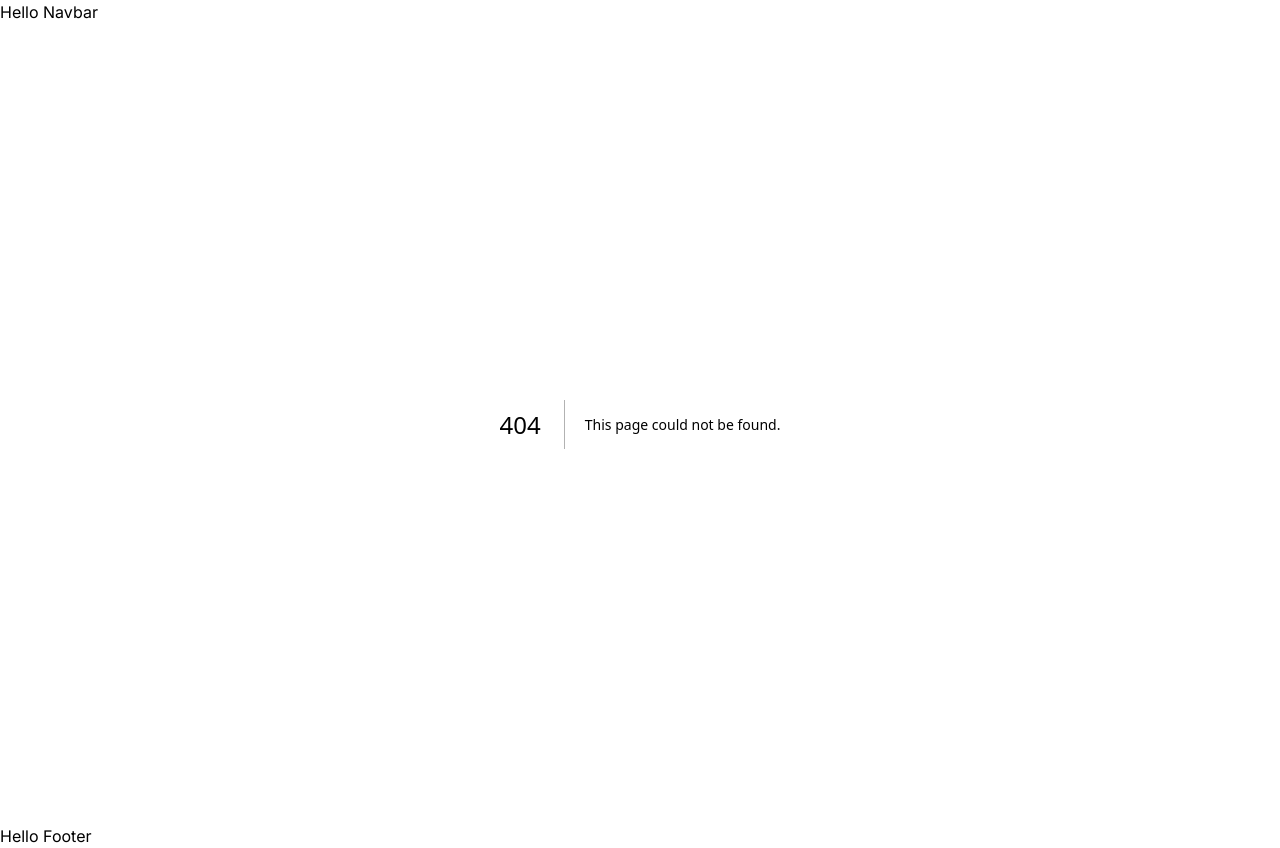
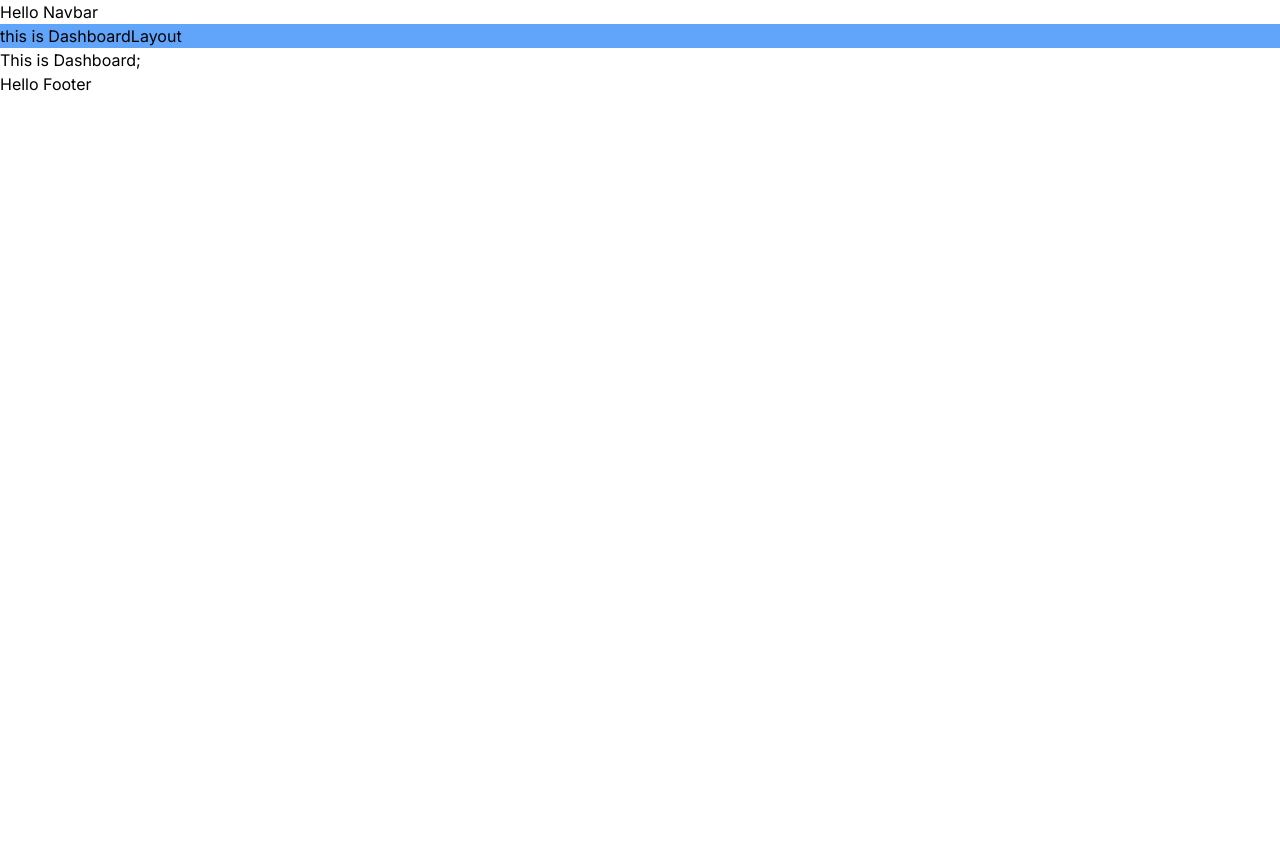
Before and after one commit to thamidtuhin74/learn-nextJS, a Next.js app: page /dashboard in a window 1280 px wide. Before the commit this address had no page. After the commit the page ends 800 px from the top, so only its background shows below. Built offline with nearby package versions, Linux system fonts and the light colour scheme.

Commit message:
adding new route , nested route & add a dashboard layout in dashbord route

```diff
--- /dev/null
+++ b/src/app/about/page.tsx
@@ -0,0 +1,11 @@
+import React from 'react';
+
+const AboutPage = () => {
+    return (
+        <div>
+            this is about page
+        </div>
+    );
+};
+
+export default AboutPage;
--- /dev/null
+++ b/src/app/dashboard/add-product/page.tsx
@@ -0,0 +1,11 @@
+import React from 'react';
+
+const AddProductPage = () => {
+    return (
+        <div>
+            Add a new product
+        </div>
+    );
+};
+
+export default AddProductPage;
--- /dev/null
+++ b/src/app/dashboard/layout.tsx
@@ -0,0 +1,14 @@
+import React from 'react';
+
+const DashboardLayout = ({ children }) => {
+    return (
+        <div>
+            <div>
+                <p className='bg-blue-400'>this is DashboardLayout</p>
+            </div>
+            {children}
+        </div>
+    );
+};
+
+export default DashboardLayout;
--- /dev/null
+++ b/src/app/dashboard/manage-product/page.tsx
@@ -0,0 +1,11 @@
+import React from 'react';
+
+const ManageProductPage = () => {
+    return (
+        <div>
+            This is manage product page
+        </div>
+    );
+};
+
+export default ManageProductPage;
--- /dev/null
+++ b/src/app/dashboard/page.tsx
@@ -0,0 +1,11 @@
+import React from 'react';
+
+const DashboardPage = () => {
+    return (
+        <div>
+            This is Dashboard;
+        </div>
+    );
+};
+
+export default DashboardPage;
```
